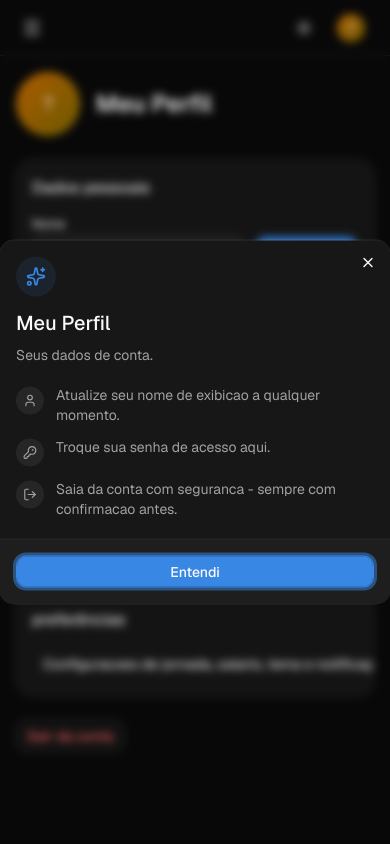
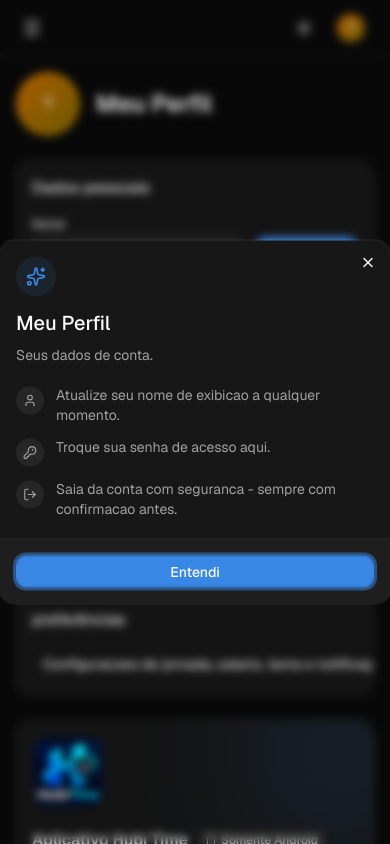
Before and after one commit to devGuus/hubi-time-web, a Next.js app: page /perfil in a window 390 px wide. Built offline with nearby package versions, Linux system fonts and the light colour scheme; no server answers.

Commit message:
Aplicação do app download

```diff
--- a/src/app/(app)/perfil/page.tsx
+++ b/src/app/(app)/perfil/page.tsx
@@ -28,6 +28,7 @@ import { Button } from "@/components/ui/button";
 import { Card, CardContent, CardHeader, CardTitle } from "@/components/ui/card";
 import { Input } from "@/components/ui/input";
 import { Label } from "@/components/ui/label";
+import { AndroidAppCard } from "@/components/shared/android-app-card";
 import { ScreenIntro } from "@/components/shared/screen-intro";
 
 function initialsOf(name: string): string {
@@ -188,6 +189,8 @@ export default function ProfilePage() {
         </CardContent>
       </Card>
 
+      <AndroidAppCard />
+
       <AlertDialog>
         <AlertDialogTrigger
           render={
--- /dev/null
+++ b/src/components/shared/android-app-card.tsx
@@ -0,0 +1,50 @@
+/** Card de download do aplicativo Android (APK servido de /public/downloads). */
+import { Download, ShieldCheck, Smartphone } from "lucide-react";
+
+import { Badge } from "@/components/ui/badge";
+import { Button } from "@/components/ui/button";
+import { Card, CardContent } from "@/components/ui/card";
+
+export const ANDROID_APK_PATH = "/downloads/hubi-time.apk";
+const APP_VERSION = "1.0.0";
+
+export function AndroidAppCard() {
+  return (
+    <Card className="relative overflow-hidden">
+      <div
+        aria-hidden
+        className="pointer-events-none absolute -top-16 -right-16 size-48 rounded-full bg-primary/15 blur-3xl"
+      />
+      <CardContent className="relative flex flex-col gap-5 sm:flex-row sm:items-center">
+        {/* eslint-disable-next-line @next/next/no-img-element */}
+        <img
+          src="/downloads/hubi-time-icon.png"
+          alt="Ícone do aplicativo Hubi Time"
+          width={72}
+          height={72}
+          className="size-[72px] shrink-0 rounded-2xl shadow-md ring-1 ring-foreground/10"
+        />
+        <div className="min-w-0 flex-1 space-y-1.5">
+          <div className="flex flex-wrap items-center gap-2">
+            <h2 className="text-base font-semibold">Aplicativo Hubi Time</h2>
+            <Badge variant="secondary" className="gap-1">
+              <Smartphone className="size-3" /> Somente Android
+            </Badge>
+          </div>
+          <p className="text-sm text-muted-foreground">
+            Registre entrada, almoço e saída com um toque. Usa a mesma conta e os mesmos dados do site.
+          </p>
+          <p className="flex items-center gap-1.5 text-xs text-muted-foreground">
+            <ShieldCheck className="size-3.5 shrink-0" />
+            Versão {APP_VERSION}. Ao instalar, o Android pode pedir para permitir &quot;instalar apps desconhecidos&quot;
+            para o seu navegador.
+          </p>
+        </div>
+        <Button size="lg" className="h-10 shrink-0 gap-2 px-4" render={<a href={ANDROID_APK_PATH} download />}>
+          <Download className="size-4" />
+          Baixar APK
+        </Button>
+      </CardContent>
+    </Card>
+  );
+}
```
Also changed, not shown: public/downloads/hubi-time-icon.png (added), 1 other file (tests, documents, lock files or other folders).
